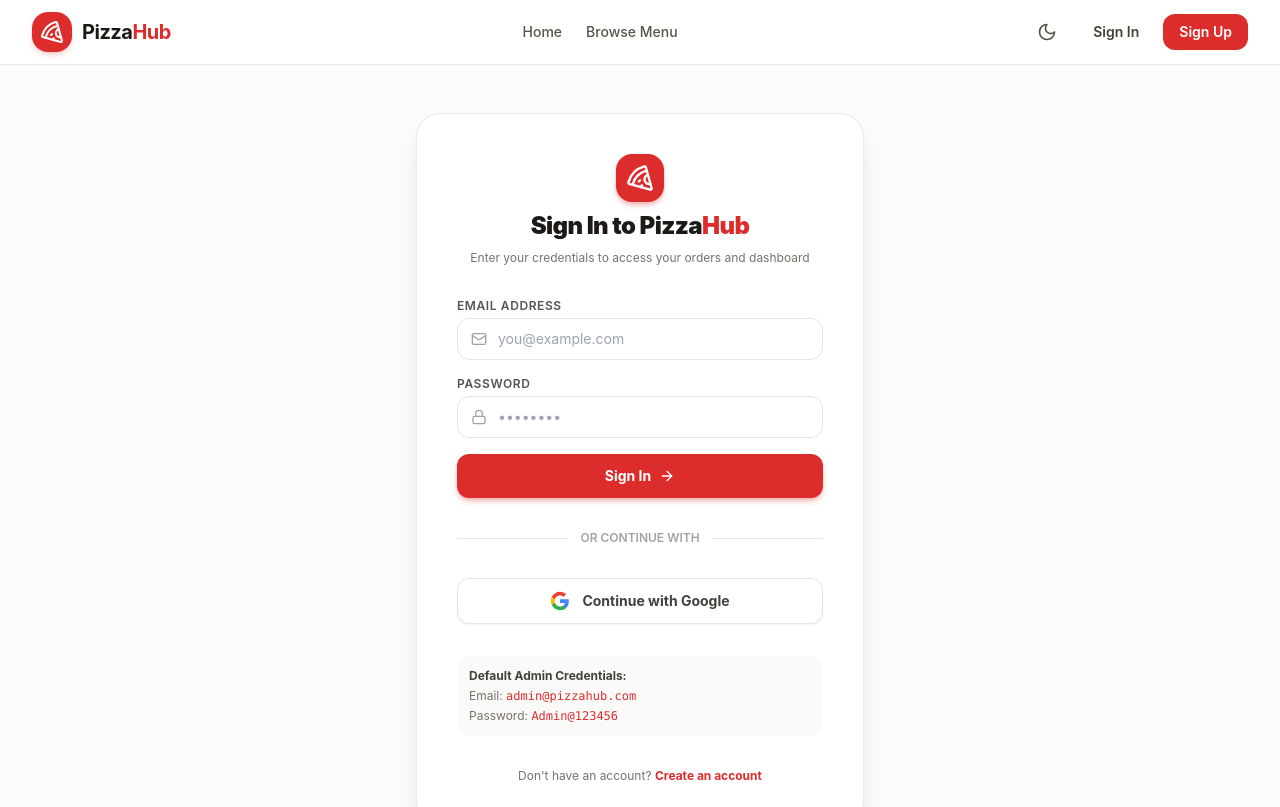
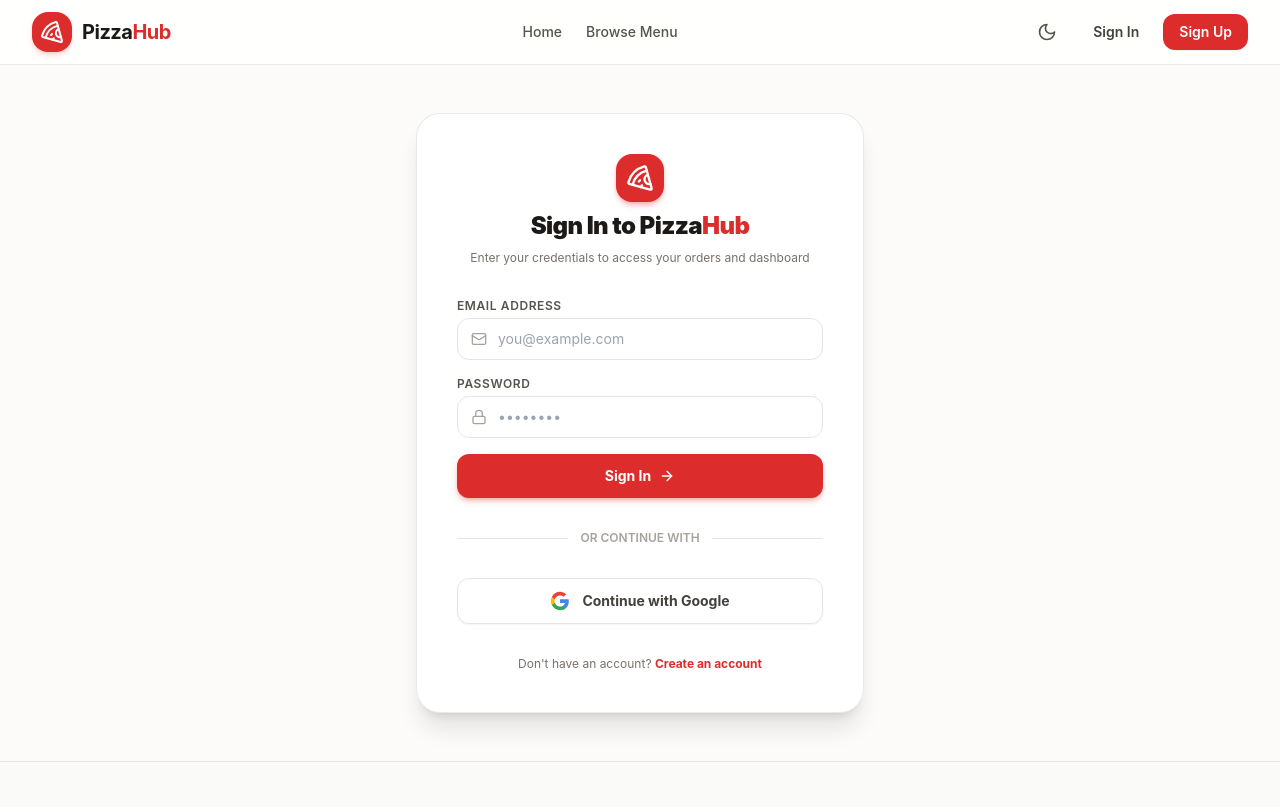
Before and after one commit to nipun-roy/pizzahub-client, a Next.js app: page /sign-in in a window 1280 px wide. Shown: the top 807 px of the page. Built offline with nearby package versions, Linux system fonts and the light colour scheme; no server answers.

Commit message:
style(auth): remove demo admin credentials box from sign-in view

```diff
--- a/src/app/sign-in/page.tsx
+++ b/src/app/sign-in/page.tsx
@@ -135,13 +135,6 @@ function SignInForm() {
 
       <GoogleAuthButton returnUrl={returnUrl || undefined} />
 
-      {/* Demo Credentials Helper */}
-      <div className="p-3 bg-stone-50 dark:bg-stone-800/60 rounded-xl text-xs space-y-1 text-stone-500">
-        <p className="font-bold text-stone-700 dark:text-stone-300">Default Admin Credentials:</p>
-        <p>Email: <code className="text-pizza-600 font-mono">admin@pizzahub.com</code></p>
-        <p>Password: <code className="text-pizza-600 font-mono">Admin@123456</code></p>
-      </div>
-
       {/* Footer Redirect */}
       <p className="text-center text-xs text-stone-500">
         Don't have an account?{' '}
```
